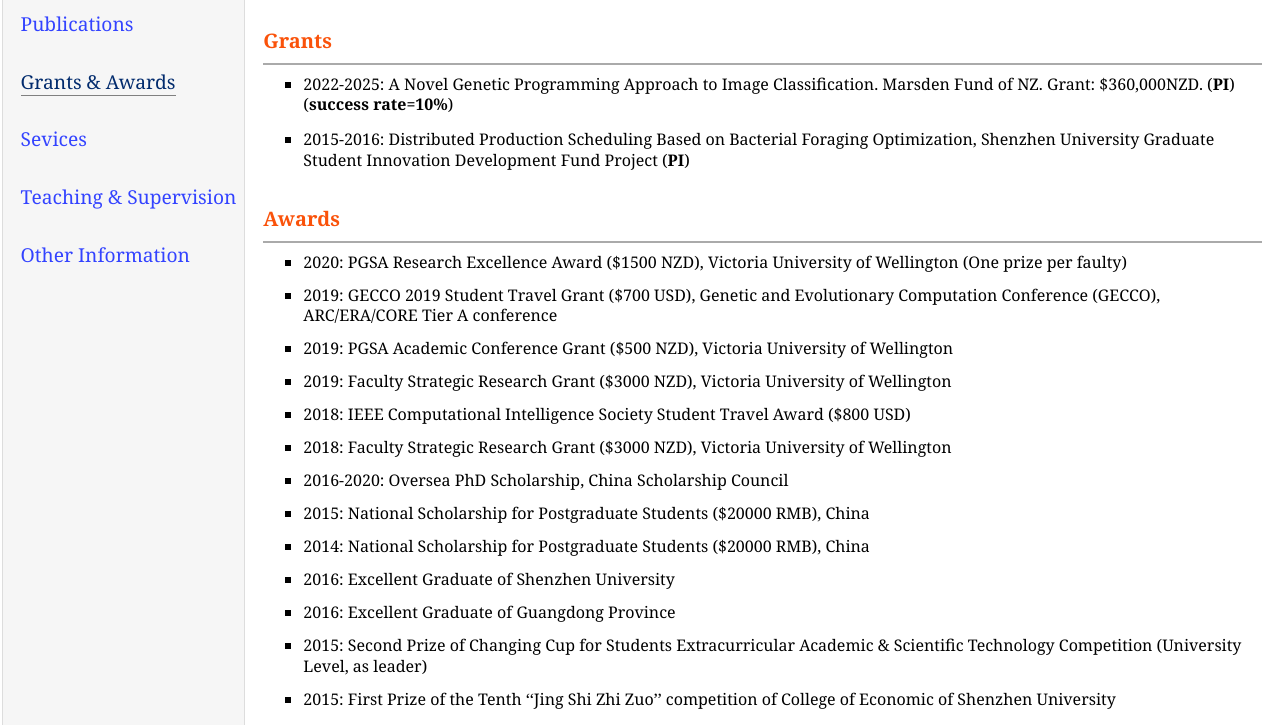
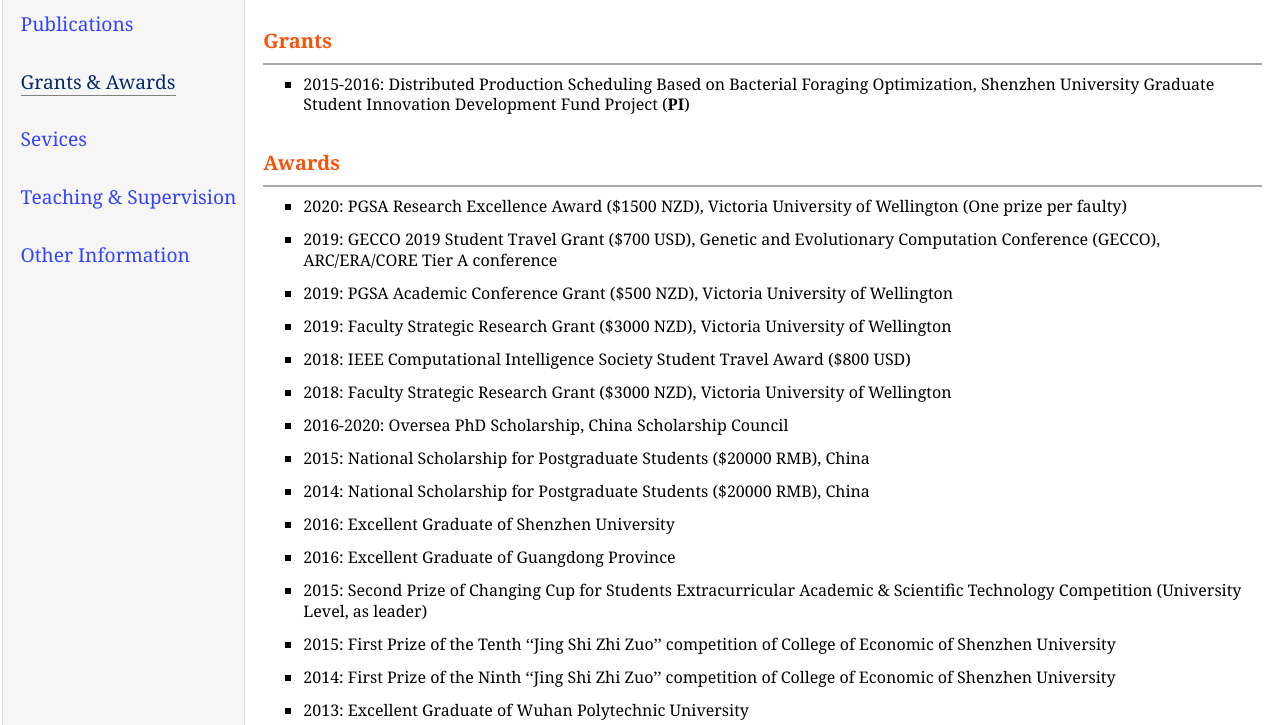
Before and after one commit to YingBi92/homepage, a plain HTML site: page grants.html in a window 1280 px wide. Shown: the part 75-800 px from the top of the page. Drawn offline with Linux system fonts and the light colour scheme.

Commit message:
Add files via upload

```diff
--- a/grants.html
+++ b/grants.html
@@ -32,10 +32,6 @@ try {
 <h1>Dr Ying Bi </h1>
 </div>
 <h2>Grants</h2>
-<ul>
-<li><p>2022-2025: A Novel Genetic Programming Approach to Image Classification. Marsden Fund of NZ. Grant: $360,000NZD. (<b>PI</b>) (<b>success rate=10%</b>)</p>
-</li>
-</ul>
 <ul>
 <li><p>2015-2016: Distributed Production Scheduling Based on Bacterial Foraging Optimization, Shenzhen University Graduate Student Innovation Development Fund Project (<b>PI</b>)</p>
 </li>
```
